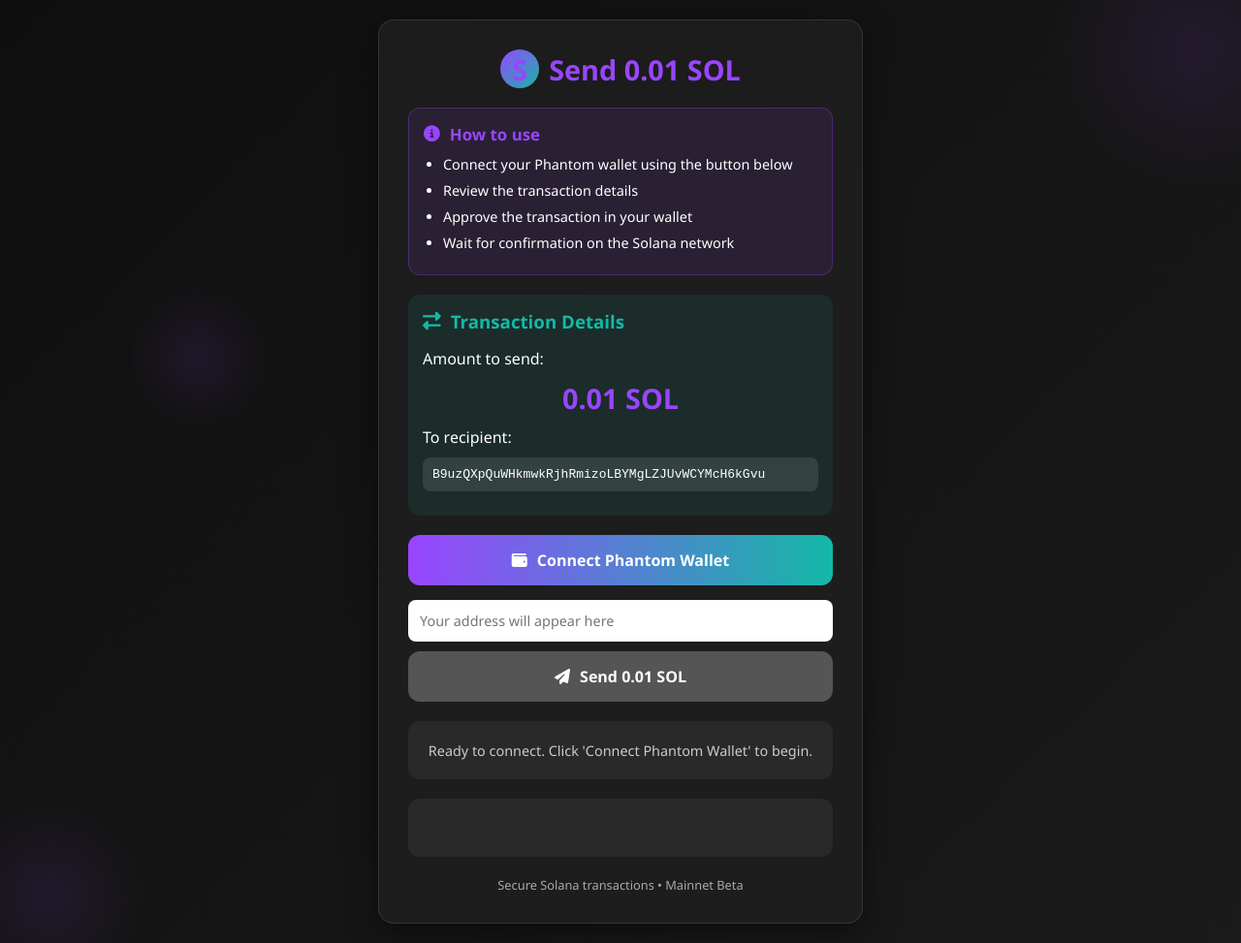
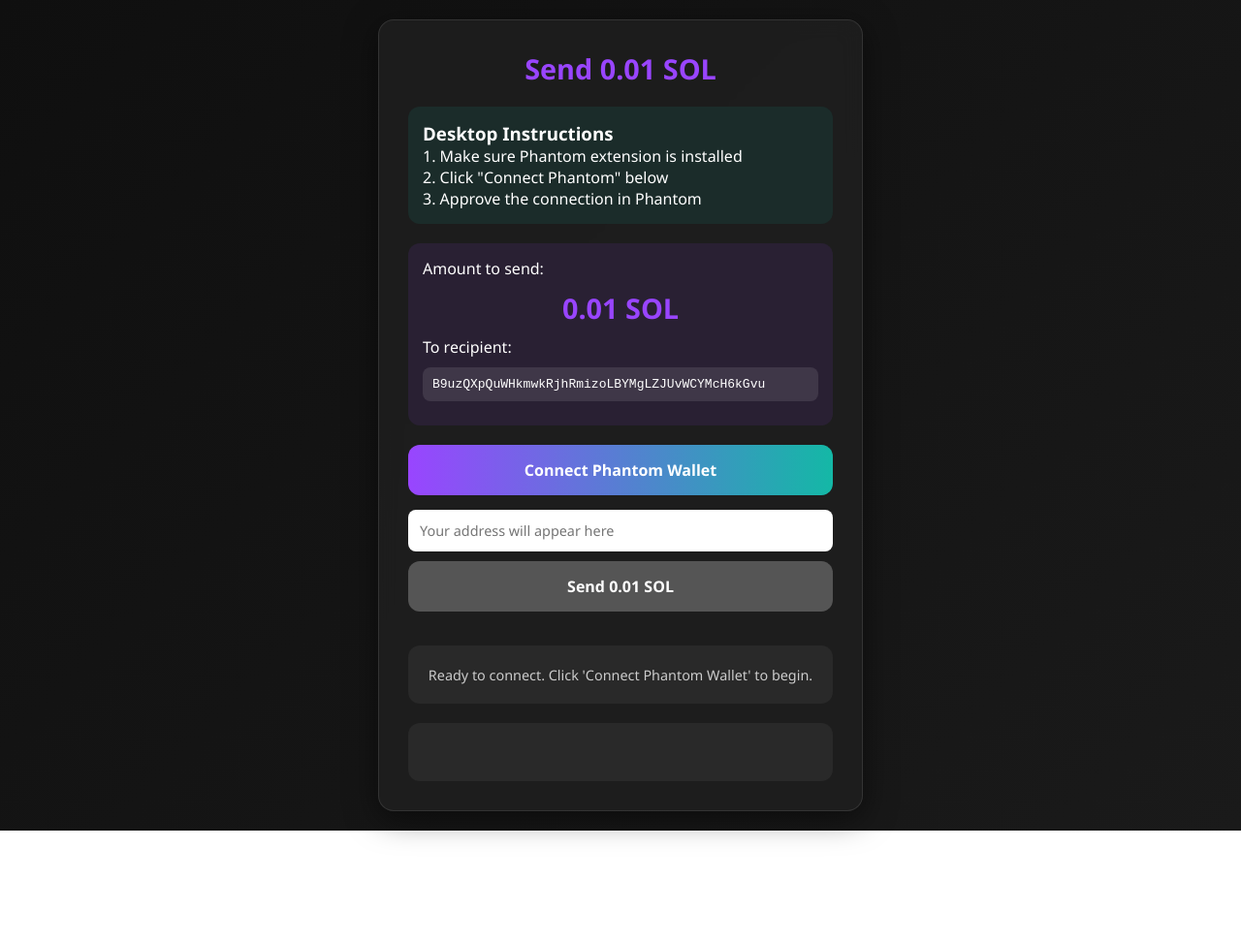
Before and after one commit to ayush22368/game, a plain HTML site: page index.html in a window 1280 px wide. Shown: the whole page at 97% size. After the commit the page ends 857 px from the top, so only its background shows below. Drawn offline with Linux system fonts and the light colour scheme.

Commit message:
Update index.html

```diff
--- a/index.html
+++ b/index.html
@@ -4,7 +4,6 @@
     <meta charset="UTF-8">
     <meta name="viewport" content="width=device-width, initial-scale=1.0">
     <title>Send 0.01 SOL (Mobile Compatible)</title>
-    <link rel="stylesheet" href="https://cdnjs.cloudflare.com/ajax/libs/font-awesome/6.4.0/css/all.min.css">
     <style>
         * {
             margin: 0;
@@ -21,8 +20,6 @@
             align-items: center;
             justify-content: center;
             padding: 20px;
-            position: relative;
-            overflow-x: hidden;
         }
 
         .container {
@@ -34,8 +31,6 @@
             box-shadow: 0 8px 32px rgba(0, 0, 0, 0.5);
             backdrop-filter: blur(10px);
             border: 1px solid rgba(255, 255, 255, 0.1);
-            position: relative;
-            z-index: 2;
         }
 
         h1 {
@@ -43,21 +38,6 @@
             margin-bottom: 20px;
             color: #9945ff;
             font-size: 1.8rem;
-            display: flex;
-            align-items: center;
-            justify-content: center;
-            gap: 10px;
-        }
-
-        .logo {
-            width: 40px;
-            height: 40px;
-            background: linear-gradient(135deg, #9945ff, #14b8a6);
-            border-radius: 50%;
-            display: flex;
-            align-items: center;
-            justify-content: center;
-            font-weight: bold;
         }
 
         button {
@@ -72,10 +52,6 @@
             transition: all 0.3s;
             margin-bottom: 15px;
             font-weight: 600;
-            display: flex;
-            align-items: center;
-            justify-content: center;
-            gap: 10px;
         }
 
         button:hover {
@@ -116,60 +92,21 @@
             background: #fff;
         }
 
-        .info-box {
-            background: rgba(153, 69, 255, 0.1);
-            border: 1px solid rgba(153, 69, 255, 0.3);
-            border-radius: 12px;
-            padding: 15px;
-            margin: 20px 0;
-            font-size: 0.9rem;
-        }
-
-        .info-box h3 {
-            display: flex;
-            align-items: center;
-            gap: 10px;
-            margin-bottom: 10px;
-            color: #9945ff;
-        }
-
-        .info-box ul {
-            padding-left: 20px;
-        }
-
-        .info-box li {
-            margin-bottom: 8px;
-        }
-
-        .mobile-warning {
-            display: none;
+        .mobile-instructions {
             background: rgba(255, 165, 0, 0.15);
             border: 1px solid rgba(255, 165, 0, 0.3);
             border-radius: 12px;
             padding: 15px;
             margin: 20px 0;
             text-align: center;
+            display: none;
         }
 
-        .mobile-warning i {
-            font-size: 2rem;
-            color: #ffa500;
-            margin-bottom: 10px;
-        }
-
-        .transaction-details {
+        .desktop-instructions {
             background: rgba(20, 184, 166, 0.1);
             border-radius: 12px;
             padding: 15px;
             margin: 20px 0;
-        }
-
-        .transaction-details h3 {
-            display: flex;
-            align-items: center;
-            gap: 10px;
-            margin-bottom: 15px;
-            color: #14b8a6;
         }
 
         .amount-display {
@@ -189,132 +126,49 @@
             margin: 10px 0;
         }
 
-        .footer {
-            text-align: center;
-            margin-top: 20px;
-            font-size: 0.8rem;
-            color: #aaa;
-        }
-
-        /* Mobile-specific styles */
         @media (max-width: 768px) {
-            .container {
-                padding: 20px;
+            .mobile-instructions {
+                display: block;
             }
 
-            h1 {
-                font-size: 1.5rem;
+            .desktop-instructions {
+                display: none;
             }
-
-            button {
-                padding: 18px;
-                font-size: 1.1rem;
-            }
-
-            .mobile-warning {
-                display: block;
-            }
-        }
-
-        /* Animation for mobile */
-        @keyframes pulse {
-            0% { transform: scale(1); }
-            50% { transform: scale(1.05); }
-            100% { transform: scale(1); }
-        }
-
-        .pulse {
-            animation: pulse 2s infinite;
-        }
-
-        /* Solana-themed background elements */
-        .solana-bg {
-            position: absolute;
-            width: 100%;
-            height: 100%;
-            top: 0;
-            left: 0;
-            overflow: hidden;
-            z-index: 1;
-        }
-
-        .solana-bg div {
-            position: absolute;
-            border-radius: 50%;
-            background: radial-gradient(circle, rgba(153, 69, 255, 0.1) 0%, transparent 70%);
-        }
-
-        .bg-1 {
-            width: 300px;
-            height: 300px;
-            top: -100px;
-            right: -100px;
-        }
-
-        .bg-2 {
-            width: 200px;
-            height: 200px;
-            bottom: -50px;
-            left: -50px;
-        }
-
-        .bg-3 {
-            width: 150px;
-            height: 150px;
-            top: 30%;
-            left: 10%;
         }
     </style>
 </head>
 <body>
-    <div class="solana-bg">
-        <div class="bg-1"></div>
-        <div class="bg-2"></div>
-        <div class="bg-3"></div>
-    </div>
+    <div class="container">
+        <h1>Send 0.01 SOL</h1>
 
-    <div class="container">
-        <h1><span class="logo">S</span> Send 0.01 SOL</h1>
-
-        <div class="mobile-warning">
-            <i class="fas fa-mobile-alt"></i>
-            <p>For mobile users: Ensure Phantom Wallet app is installed and browser is set to open dApps in the app.</p>
+        <div class="mobile-instructions">
+            <h3>Mobile Instructions</h3>
+            <p>1. Click "Connect Phantom" below</p>
+            <p>2. You'll be redirected to the Phantom app</p>
+            <p>3. Approve the connection in Phantom</p>
+            <p>4. You'll be sent back to this page</p>
         </div>
 
-        <div class="info-box">
-            <h3><i class="fas fa-info-circle"></i> How to use</h3>
-            <ul>
-                <li>Connect your Phantom wallet using the button below</li>
-                <li>Review the transaction details</li>
-                <li>Approve the transaction in your wallet</li>
-                <li>Wait for confirmation on the Solana network</li>
-            </ul>
+        <div class="desktop-instructions">
+            <h3>Desktop Instructions</h3>
+            <p>1. Make sure Phantom extension is installed</p>
+            <p>2. Click "Connect Phantom" below</p>
+            <p>3. Approve the connection in Phantom</p>
         </div>
 
-        <div class="transaction-details">
-            <h3><i class="fas fa-exchange-alt"></i> Transaction Details</h3>
+        <div style="background: rgba(153, 69, 255, 0.1); border-radius: 12px; padding: 15px; margin: 20px 0;">
             <p>Amount to send:</p>
             <div class="amount-display">0.01 SOL</div>
             <p>To recipient:</p>
-            <div class="recipient-display" id="recipientDisplay">B9uzQXpQuWHkmwkRjhRmizoLBYMgLZJUvWCYMcH6kGvu</div>
+            <div class="recipient-display">B9uzQXpQuWHkmwkRjhRmizoLBYMgLZJUvWCYMcH6kGvu</div>
         </div>
 
-        <button id="connectBtn">
-            <i class="fas fa-wallet"></i> Connect Phantom Wallet
-        </button>
-
+        <button id="connectBtn">Connect Phantom Wallet</button>
         <input id="recipient" placeholder="Your address will appear here" readonly>
-
-        <button id="sendBtn" disabled>
-            <i class="fas fa-paper-plane"></i> Send 0.01 SOL
-        </button>
+        <button id="sendBtn" disabled>Send 0.01 SOL</button>
 
         <div class="status" id="status">Click "Connect" to get started</div>
         <div class="result" id="result"></div>
-
-        <div class="footer">
-            <p>Secure Solana transactions • Mainnet Beta</p>
-        </div>
     </div>
 
     <script src="https://unpkg.com/@solana/web3.js@latest/lib/index.iife.min.js"></script>
@@ -328,11 +182,11 @@
         const statusDiv = document.getElementById('status');
         const resultDiv = document.getElementById('result');
         const recipientInput = document.getElementById('recipient');
-        const recipientDisplay = document.getElementById('recipientDisplay');
 
         // Wallet state
         let provider = null;
         let connection = null;
+        let isMobile = /iPhone|iPad|iPod|Android/i.test(navigator.userAgent);
 
         // Utility functions
         const setStatus = (text) => {
@@ -355,16 +209,26 @@
             statusDiv.style.color = '#14b8a6';
         };
 
-        // Check if Phantom is available
-        const checkPhantom = () => {
-            return window.solana && window.solana.isPhantom;
+        // Mobile connection handler
+        const connectMobile = () => {
+            setStatus("Redirecting to Phantom app...");
+
+            // Get the current page URL
+            const currentUrl = encodeURIComponent(window.location.href);
+
+            // Create the Phantom deep link
+            // This will open the Phantom app and ask for connection
+            const deepLink = `https://phantom.app/ul/v1/connect?app_url=${currentUrl}&redirect_link=${currentUrl}`;
+
+            // Redirect to Phantom
+            window.location.href = deepLink;
         };
 
-        // Connect to Phantom wallet
-        connectBtn.onclick = async () => {
+        // Desktop connection handler
+        const connectDesktop = async () => {
             try {
-                if (!checkPhantom()) {
-                    showError("Phantom wallet not detected. Install Phantom browser extension or app.");
+                if (!window.solana || !window.solana.isPhantom) {
+                    showError("Phantom wallet not detected. Install Phantom browser extension.");
                     return;
                 }
 
@@ -384,12 +248,20 @@
 
                 // Enable send button
                 sendBtn.disabled = false;
-                connectBtn.innerHTML = '<i class="fas fa-check"></i> Connected';
-                connectBtn.classList.add('pulse');
+                connectBtn.textContent = "Connected";
             } catch (err) {
                 console.error("Connection error:", err);
                 showError("Connection failed: " + (err.message || "Unknown error"));
                 connectBtn.disabled = false;
+            }
+        };
+
+        // Connect button handler
+        connectBtn.onclick = () => {
+            if (isMobile) {
+                connectMobile();
+            } else {
+                connectDesktop();
             }
         };
 
@@ -450,12 +322,6 @@
             }
         };
 
-        // Check for mobile and show appropriate instructions
-        const isMobile = /iPhone|iPad|iPod|Android/i.test(navigator.userAgent);
-        if (isMobile) {
-            document.querySelector('.mobile-warning').style.display = 'block';
-        }
-
         // Initialize
         setStatus("Ready to connect. Click 'Connect Phantom Wallet' to begin.");
     </script>
```
